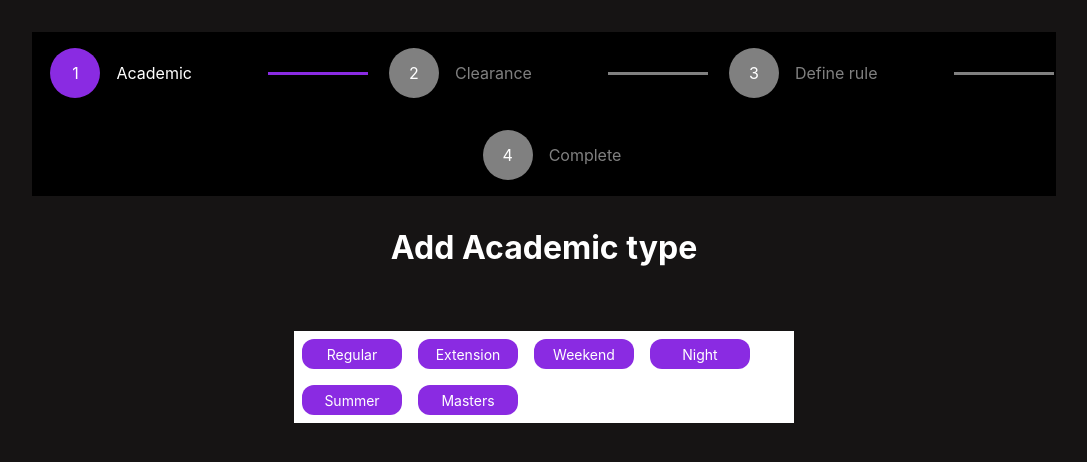
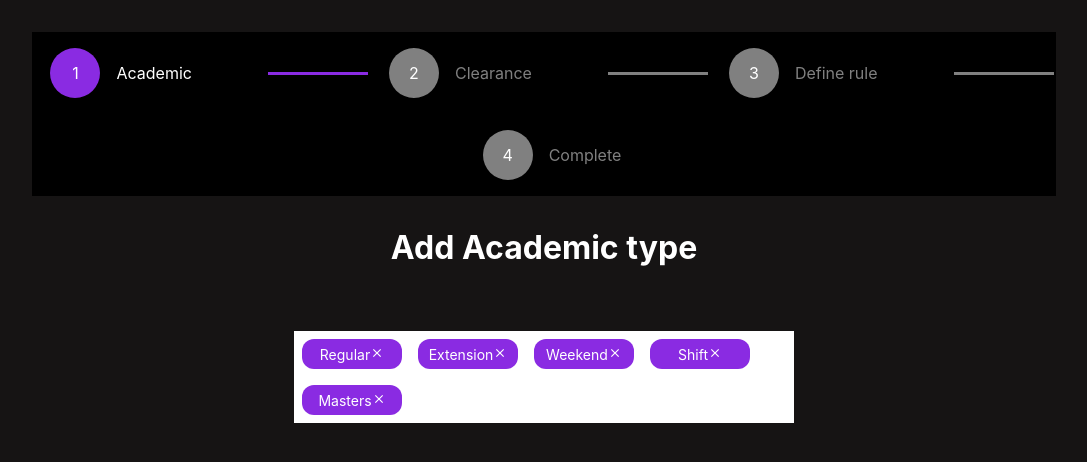
Before and after one commit to kennataddese6/BISCS, a React (Create React App) app in the folder frontend/: page / in a window 1280 px wide. Shown: the top 462 px of the page, without its empty margins (96-1183 px from the left). Built offline with nearby package versions, Linux system fonts and the light colour scheme.

Commit message:
add icon to aacademic types

```diff
--- a/frontend/src/App.js
+++ b/frontend/src/App.js
@@ -1,4 +1,5 @@
 import "./App.css";
+import { MdClose } from "react-icons/md";
 function App() {
   return (
     <>
@@ -25,12 +26,36 @@ function App() {
       </div>
       <h1 className="stepOneHeaderText"> Add Academic type</h1>
       <div className="academictypesContainer">
-        <div className="academicType">Regular</div>
-        <div className="academicType">Extension</div>
-        <div className="academicType">Weekend</div>
-        <div className="academicType">Night</div>
-        <div className="academicType">Summer</div>
-        <div className="academicType">Masters</div>
+        <div className="academicType">
+          <div className="academicTypeText">Regular</div>
+          <div className="closeIconContainer">
+            <MdClose />
+          </div>
+        </div>
+        <div className="academicType">
+          <div className="academicTypeText">Extension</div>
+          <div className="closeIconContainer">
+            <MdClose />
+          </div>
+        </div>
+        <div className="academicType">
+          <div className="academicTypeText">Weekend</div>
+          <div className="closeIconContainer">
+            <MdClose />
+          </div>
+        </div>
+        <div className="academicType">
+          <div className="academicTypeText">Shift</div>
+          <div className="closeIconContainer">
+            <MdClose />
+          </div>
+        </div>
+        <div className="academicType">
+          <div className="academicTypeText">Masters</div>
+          <div className="closeIconContainer">
+            <MdClose />
+          </div>
+        </div>
       </div>
     </>
   );
```
